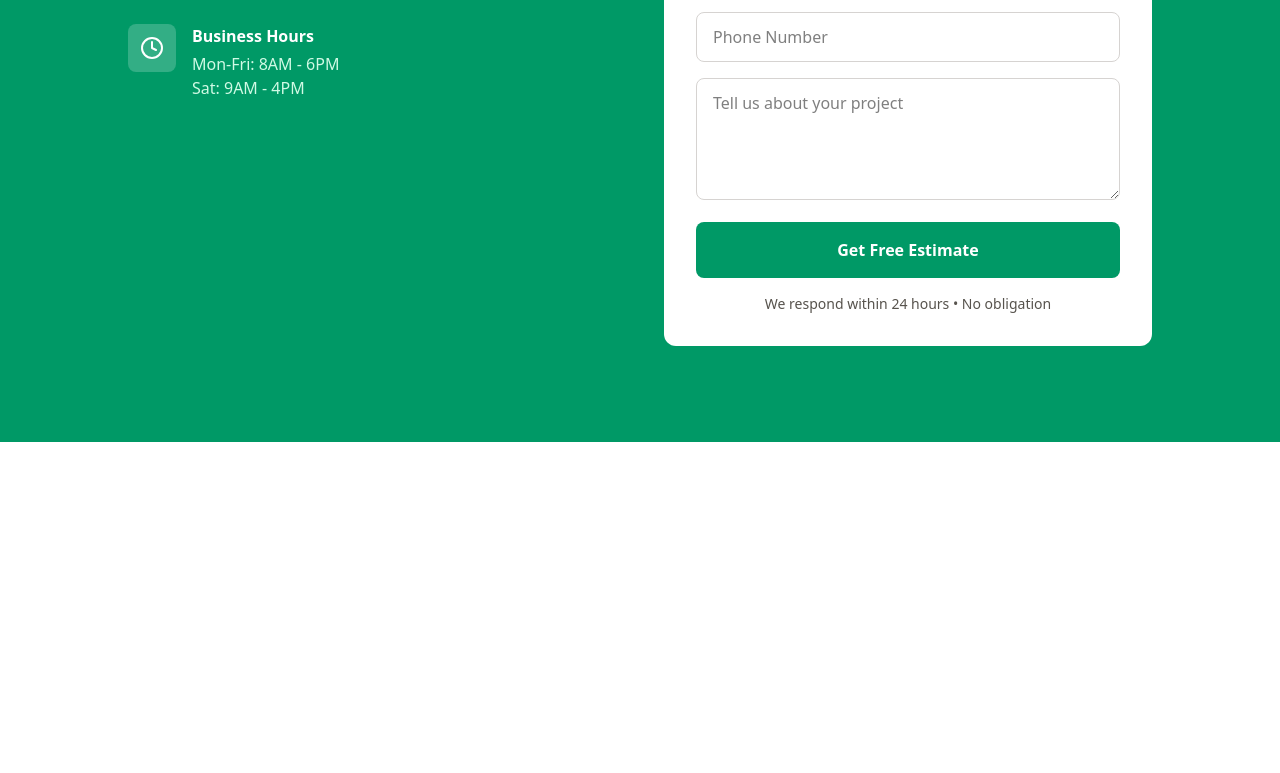
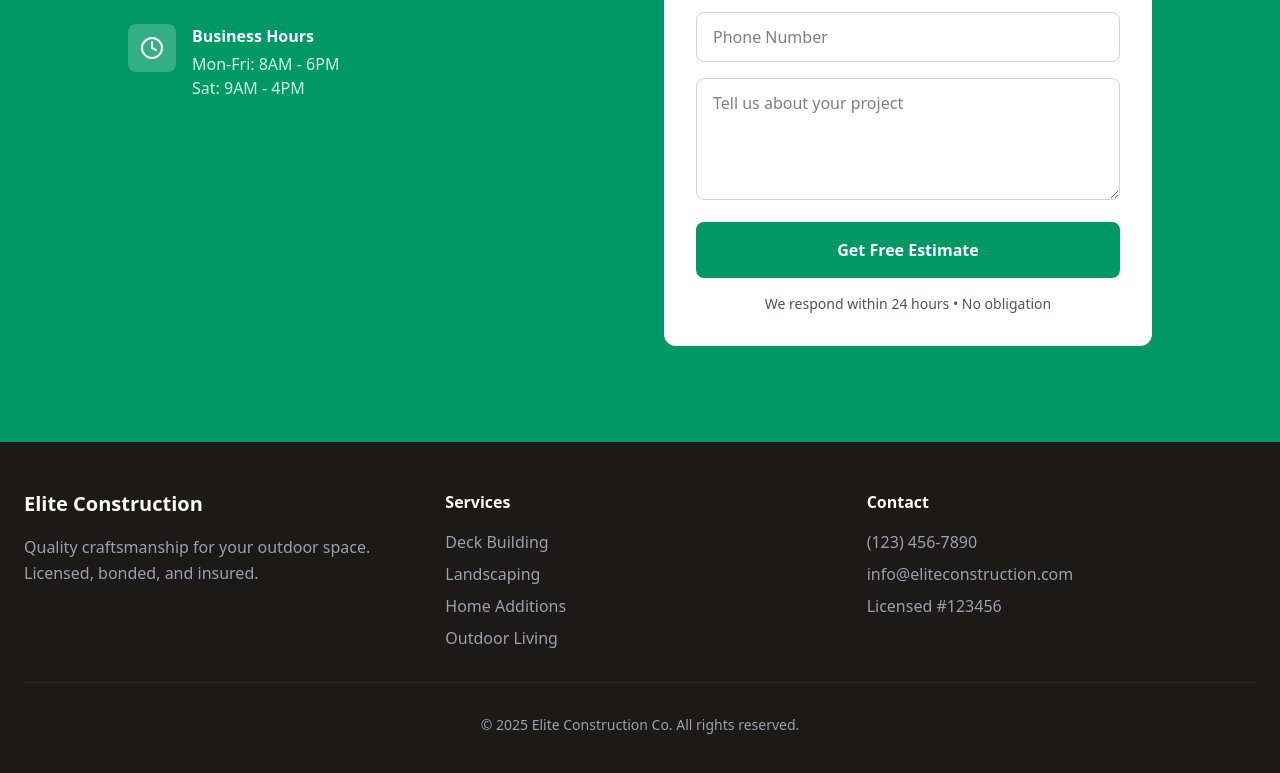
Before and after one commit to kyoriku/polaris-construction, a React (Vite) app: page / in a window 1280 px wide. Shown: the part 5843-6616 px from the top of the page. Before the commit the page ends 6285 px from the top, so only its background shows below. Built offline with nearby package versions, Linux system fonts and the light colour scheme.

Commit message:
add footer

```diff
--- a/src/App.jsx
+++ b/src/App.jsx
@@ -511,6 +511,38 @@ const ConstructionSite = () => {
           </div>
         </div>
       </section>
+
+      {/* Footer */}
+      <footer className="bg-stone-900 text-gray-400 py-12 px-6">
+        <div className="max-w-7xl mx-auto">
+          <div className="grid md:grid-cols-3 gap-8 mb-8">
+            <div>
+              <h3 className="text-white font-bold text-xl mb-4">Elite Construction</h3>
+              <p className="leading-relaxed">Quality craftsmanship for your outdoor space. Licensed, bonded, and insured.</p>
+            </div>
+            <div>
+              <h4 className="text-white font-semibold mb-4">Services</h4>
+              <ul className="space-y-2">
+                <li className="hover:text-white cursor-pointer transition-colors">Deck Building</li>
+                <li className="hover:text-white cursor-pointer transition-colors">Landscaping</li>
+                <li className="hover:text-white cursor-pointer transition-colors">Home Additions</li>
+                <li className="hover:text-white cursor-pointer transition-colors">Outdoor Living</li>
+              </ul>
+            </div>
+            <div>
+              <h4 className="text-white font-semibold mb-4">Contact</h4>
+              <ul className="space-y-2">
+                <li>(123) 456-7890</li>
+                <li>info@eliteconstruction.com</li>
+                <li>Licensed #123456</li>
+              </ul>
+            </div>
+          </div>
+          <div className="border-t border-stone-800 pt-8 text-center text-sm">
+            <p>© 2025 Elite Construction Co. All rights reserved.</p>
+          </div>
+        </div>
+      </footer>
     </div>
   );
 }
```
